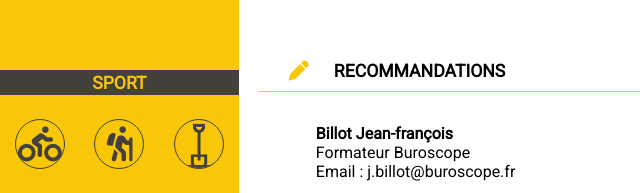
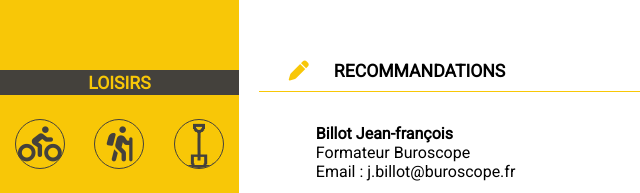
Before and after one commit to Tazlocoding/curriculum-vitae, a plain HTML site: page index.html in a window 1280 px wide. Shown: the part 1415-1608 px from the top of the page, 0-640 px from the left. Drawn offline with Linux system fonts and the light colour scheme.

Commit message:
renommer loisirs à la place de sport

```diff
--- a/index.html
+++ b/index.html
@@ -57,7 +57,7 @@
         </section>
         <!-- Partie loisirs -->
         <section class="asideLeft__section asideSection--position">
-          <h3 class="asideSection__titre  asideSection__color">sport</h3>
+          <h3 class="asideSection__titre  asideSection__color">loisirs</h3>
           <div class="asideSection__logo">
               <i class="asideSectionLogo fa fa-biking "></i>
               <i class="asideSectionLogo fa fa-hiking"></i>
```
